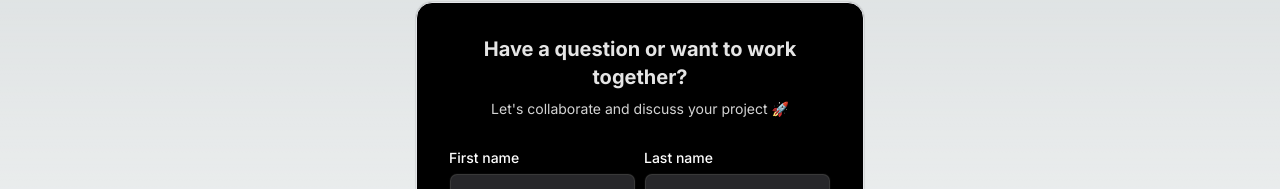
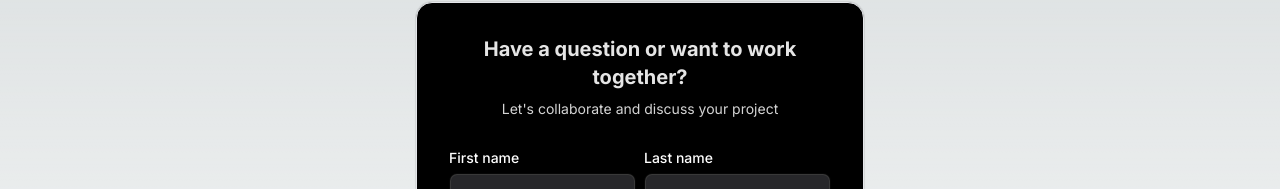
Before and after one commit to SauravBeginner/devfolio, a Next.js app: page /signup in a window 1280 px wide. Shown: the part 190-379 px from the top of the page. Built offline with nearby package versions, Linux system fonts and the light colour scheme.

Commit message:
minor bug fix

```diff
--- a/src/components/Signup.tsx
+++ b/src/components/Signup.tsx
@@ -29,7 +29,7 @@ export function SignupComp() {
           Have a question or want to work together?
         </h2>
         <p className="text-neutral-600 text-sm max-w-sm mt-2 dark:text-neutral-300 text-center">
-          Let's collaborate and discuss your project 🚀{" "}
+          Let's collaborate and discuss your project
         </p>
 
         <form className="my-8" onSubmit={handleSubmit}>
```
